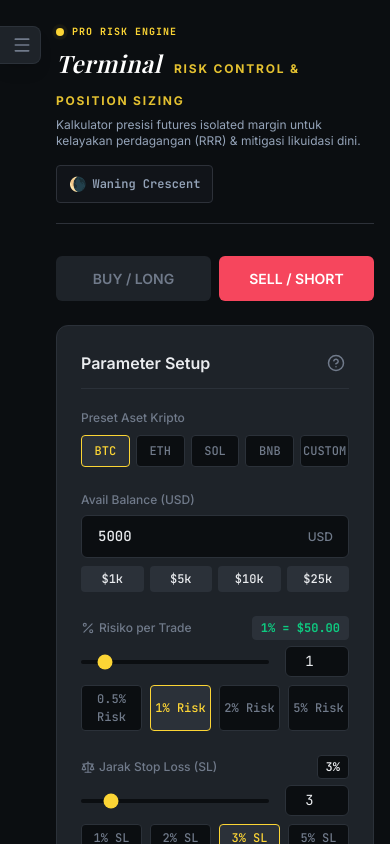
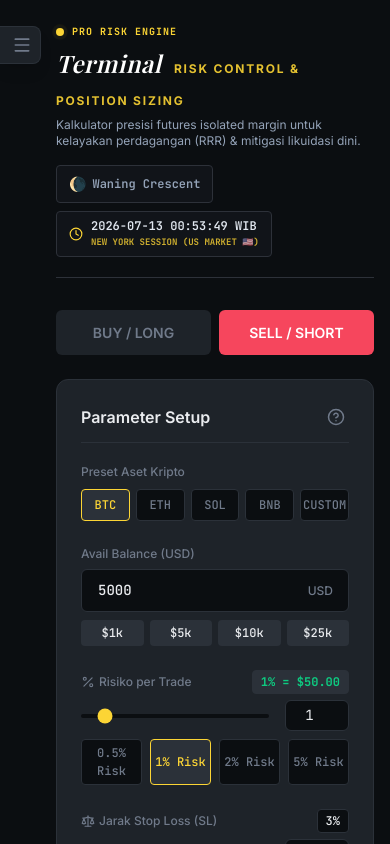
Before and after one commit to Kapakfin93/calkulator_size99, a React (Vite) app: page / in a window 390 px wide. Built offline with nearby package versions, Linux system fonts and the light colour scheme; no server answers; a web font is replaced by a local one.

Commit message:
style: enable clock and market session visibility on mobile screens

```diff
--- a/src/components/Header.tsx
+++ b/src/components/Header.tsx
@@ -182,7 +182,7 @@ export default function Header({ currentTime, marketSession, marketSentiment, lu
           )}
 
           {/* Badge 4: Clock */}
-          <div className="hidden sm:flex items-center gap-2 text-[#94A3B8] bg-[#111419] border border-[#2D3139] rounded px-3 py-2">
+          <div className="flex items-center gap-2 text-[#94A3B8] bg-[#111419] border border-[#2D3139] rounded px-3 py-2">
             <Clock className="w-3.5 h-3.5 text-[#FCD535]" />
             <div className="flex flex-col">
               <span className="font-semibold text-[#E2E8F0] leading-none">{currentTime || 'UTC'}</span>
```
